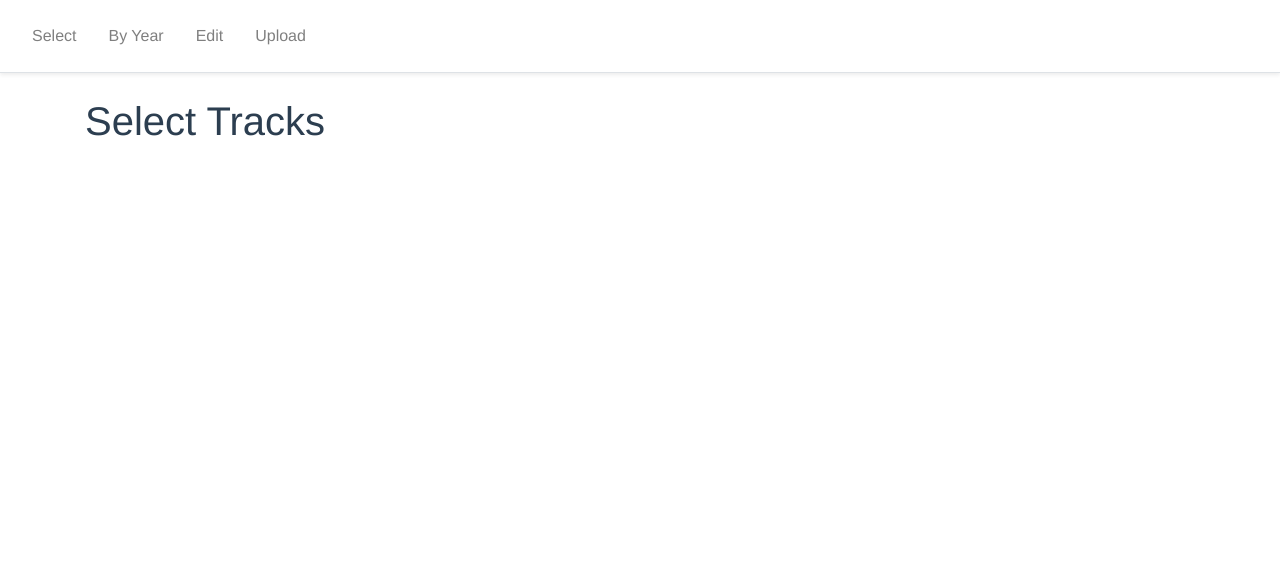
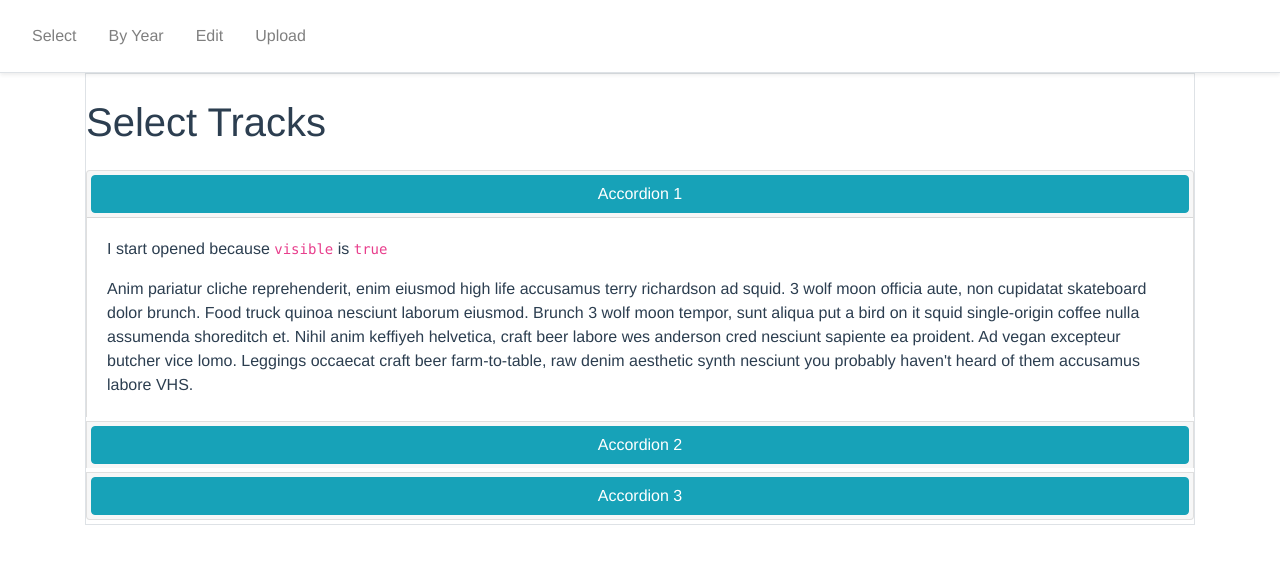
Before and after one commit to bonham/trackmanager, a Vue app in the folder client/: page / in a window 1280 px wide. Shown: the top 564 px of the page. Built offline with nearby package versions, Linux system fonts and the light colour scheme.

Commit message:
accordeon draft

```diff
--- a/client/src/views/SelectTracksPage.vue
+++ b/client/src/views/SelectTracksPage.vue
@@ -1,13 +1,132 @@
 <template>
-  <div>
+  <div class="border">
     <h1 class="mt-4 mb-4">
       Select Tracks
     </h1>
+
+    <b-container
+      fluid
+      class="p-0"
+    >
+      <b-row no-gutters>
+        <b-col>
+          <div
+            class="accordion"
+            role="tablist"
+          >
+            <b-card
+              no-body
+              class="mb-1"
+            >
+              <b-card-header
+                header-tag="header"
+                class="p-1"
+                role="tab"
+              >
+                <b-button
+                  v-b-toggle.accordion-1
+                  block
+                  variant="info"
+                >
+                  Accordion 1
+                </b-button>
+              </b-card-header>
+              <b-collapse
+                id="accordion-1"
+                visible
+                accordion="my-accordion"
+                role="tabpanel"
+              >
+                <b-card-body>
+                  <b-card-text>I start opened because <code>visible</code> is <code>true</code></b-card-text>
+                  <b-card-text>{{ text }}</b-card-text>
+                </b-card-body>
+              </b-collapse>
+            </b-card>
+
+            <b-card
+              no-body
+              class="mb-1"
+            >
+              <b-card-header
+                header-tag="header"
+                class="p-1"
+                role="tab"
+              >
+                <b-button
+                  v-b-toggle.accordion-2
+                  block
+                  variant="info"
+                >
+                  Accordion 2
+                </b-button>
+              </b-card-header>
+              <b-collapse
+                id="accordion-2"
+                accordion="my-accordion"
+                role="tabpanel"
+              >
+                <b-card-body>
+                  <b-card-text>{{ text }}</b-card-text>
+                </b-card-body>
+              </b-collapse>
+            </b-card>
+
+            <b-card
+              no-body
+              class="mb-1"
+            >
+              <b-card-header
+                header-tag="header"
+                class="p-1"
+                role="tab"
+              >
+                <b-button
+                  v-b-toggle.accordion-3
+                  block
+                  variant="info"
+                >
+                  Accordion 3
+                </b-button>
+              </b-card-header>
+              <b-collapse
+                id="accordion-3"
+                accordion="my-accordion"
+                role="tabpanel"
+              >
+                <b-card-body>
+                  <b-card-text>{{ text }}</b-card-text>
+                </b-card-body>
+              </b-collapse>
+            </b-card>
+          </div>
+        </b-col>
+      </b-row>
+    </b-container>
   </div>
 </template>
 
 <script>
+import { BCard, BCardText, BCardHeader, BCardBody, BCollapse, BRow, BCol, BContainer, BButton } from 'bootstrap-vue'
+
 export default {
-  name: 'SelectTrackspage'
+  name: 'SelectTrackspage',
+  components: {
+    BCard, BCardText, BCardHeader, BCardBody, BCollapse, BRow, BCol, BContainer, BButton
+  },
+  data () {
+    return {
+      text: `
+          Anim pariatur cliche reprehenderit, enim eiusmod high life accusamus terry
+          richardson ad squid. 3 wolf moon officia aute, non cupidatat skateboard dolor
+          brunch. Food truck quinoa nesciunt laborum eiusmod. Brunch 3 wolf moon
+          tempor, sunt aliqua put a bird on it squid single-origin coffee nulla
+          assumenda shoreditch et. Nihil anim keffiyeh helvetica, craft beer labore
+          wes anderson cred nesciunt sapiente ea proident. Ad vegan excepteur butcher
+          vice lomo. Leggings occaecat craft beer farm-to-table, raw denim aesthetic
+          synth nesciunt you probably haven't heard of them accusamus labore VHS.
+        `
+    }
+  }
 }
 </script>
```
